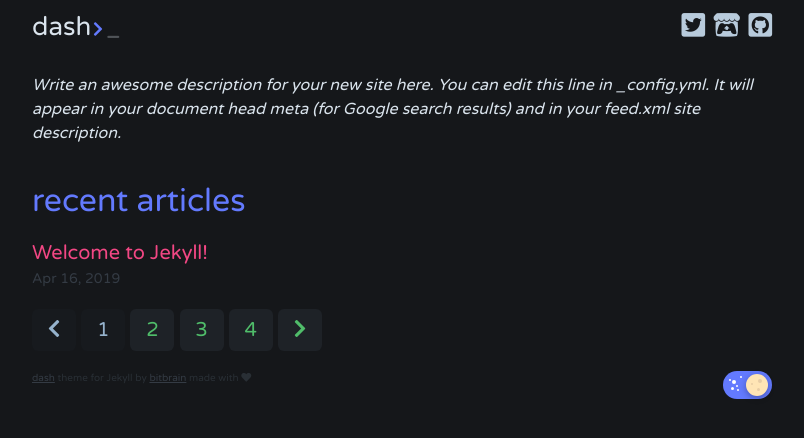
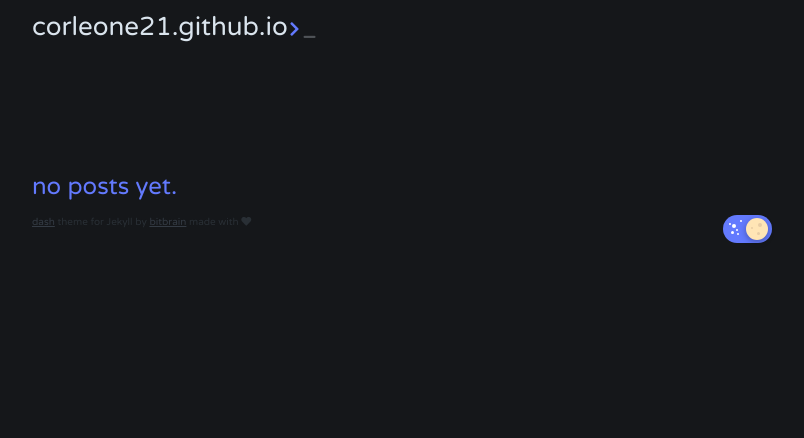
Before and after one commit to corleone21/corleone21.github.io, a Jekyll site: the page built from index.html, in a window 1280 px wide. Shown: the top 438 px of the page, without its empty margins (238-1042 px from the left). Built offline with Jekyll 4.4.1, drawn with Linux system fonts in a browser that asks for light colours; the list of posts is cut into pages by our own code.

Commit message:
Update _config.yml

```diff
--- a/_config.yml
+++ b/_config.yml
@@ -1,54 +1 @@
-title: dash
-author: GitHub User
-email: miguel-gonzalez@gmx.de
-description: > # this means to ignore newlines until "show_exerpts:"
-  Write an awesome description for your new site here. You can edit this
-  line in _config.yml. It will appear in your document head meta (for
-  Google search results) and in your feed.xml site description.
-show_excerpts: false # set to true to show excerpts on the homepage
-
-paginate: 1
-paginate_path: "/blog/page:num/"
-
-tag_permalink_style: pretty
-tag_page_layout: tag_page
-tag_page_dir: tag
-
-# jekyll-dash date format
-# refer to http://shopify.github.io/liquid/filters/date/ if you want to customize this
-dash:
-  date_format: "%b %-d, %Y"
-
-  disqus:
-    shortname: bitbrain-github-io
-
-  # generate social links in footer
-  # supported colors: green, red, orange, blue, cyan, pink, teal, yellow, indigo, purple
-  social_links:
-    - url: https://twitter.com/bitbrain_
-      icon: twitter-square
-      color: cyan
-    - url: https://bitbrain.itch.io
-      icon: itch-io
-      color: red
-    - url: https://github.com/bitbrain
-      icon: github-square
-      color: purple
-
-  show_author: true
-
-  animation_speed: 50
-
-# Build settings
 theme: jekyll-dash
-
-plugins:
- - jekyll-feed
- - jekyll-seo-tag
- - jekyll-paginate
- - liquid-md5
- - jekyll/tagging
-
-# Replaces the default avatar provider (gravatar)
-#avatar_source: github
-#github_username: bitbrain
```
